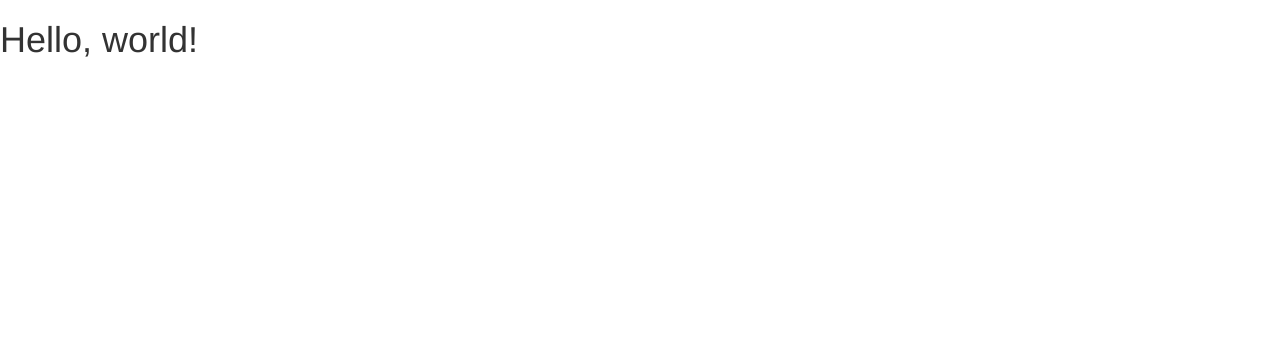
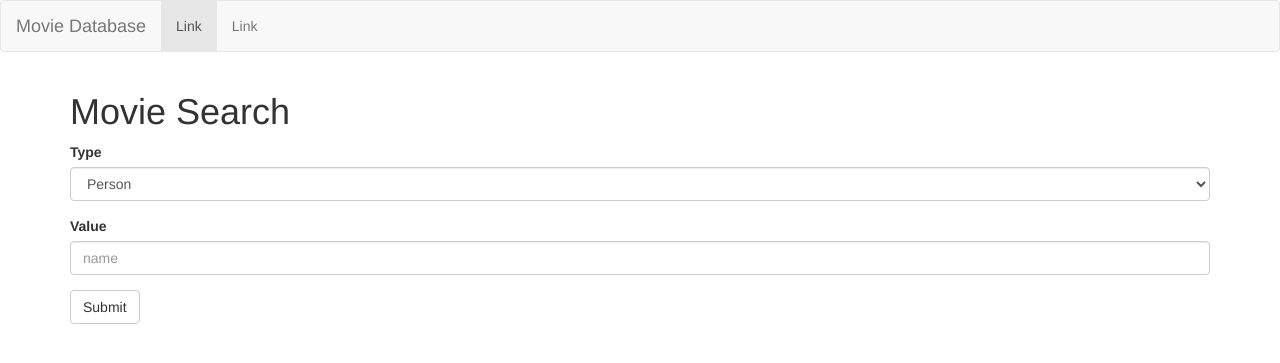
Before and after one commit to ChristianMurphy/movie-database, a PHP site: page / in a window 1280 px wide. Shown: the top 363 px of the page. Run offline with PHP 8.4, Linux system fonts and the light colour scheme; some libraries are stand-ins or nearby versions.

Commit message:
creating php search for database

```diff
--- a/php/index.php
+++ b/php/index.php
@@ -1,13 +1,11 @@
 <!DOCTYPE html>
 <html>
   <head>
-    <title>Bootstrap 101 Template</title>
+    <title>Movie Database</title>
     <meta name="viewport" content="width=device-width, initial-scale=1.0">
     <!-- Bootstrap -->
     <link href="https://netdna.bootstrapcdn.com/bootstrap/3.0.3/css/bootstrap.min.css" rel="stylesheet">
 
-    <!-- HTML5 Shim and Respond.js IE8 support of HTML5 elements and media queries -->
-    <!-- WARNING: Respond.js doesn't work if you view the page via file:// -->
     <!--[if lt IE 9]>
       <script src="https://oss.maxcdn.com/libs/html5shiv/3.7.0/html5shiv.js"></script>
       <script src="https://oss.maxcdn.com/libs/respond.js/1.3.0/respond.min.js"></script>
@@ -19,8 +17,45 @@
     <script src="https://netdna.bootstrapcdn.com/bootstrap/3.0.3/js/bootstrap.min.js" defer></script>
   </head>
   <body>
-    <h1>Hello, world!</h1>
+    <nav class="navbar navbar-default" role="navigation">
+      <!-- Brand and toggle get grouped for better mobile display -->
+      <div class="navbar-header">
+        <button type="button" class="navbar-toggle" data-toggle="collapse" data-target="#bs-example-navbar-collapse-1">
+          <span class="sr-only">Toggle navigation</span>
+          <span class="icon-bar"></span>
+          <span class="icon-bar"></span>
+          <span class="icon-bar"></span>
+        </button>
+        <a class="navbar-brand" href="#">Movie Database</a>
+      </div>
 
+      <!-- Collect the nav links, forms, and other content for toggling -->
+      <div class="collapse navbar-collapse" id="bs-example-navbar-collapse-1">
+        <ul class="nav navbar-nav">
+          <li class="active"><a href="#">Link</a></li>
+          <li><a href="#">Link</a></li>
+        </ul>
+      </div><!-- /.navbar-collapse -->
+    </nav>
+
+    <main class="container">
+      <h1>Movie Search</h1>
+
+      <form role="form">
+        <div class="form-group">
+          <label for="query-type">Type</label>
+          <select class="form-control" id="query-type">
+            <option>Person</option>
+            <option>Movie</option>
+          </select>
+        </div>
+        <div class="form-group">
+          <label for="attribute-value">Value</label>
+          <input type="password" class="form-control" id="attribute-value" placeholder="name">
+        </div>
+        <button type="submit" class="btn btn-default">Submit</button>
+      </form>
+    </main>
 
   </body>
 </html>
```
